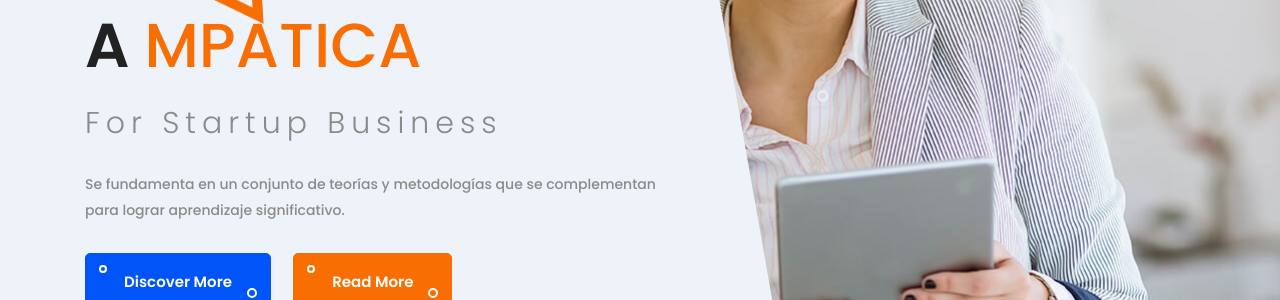
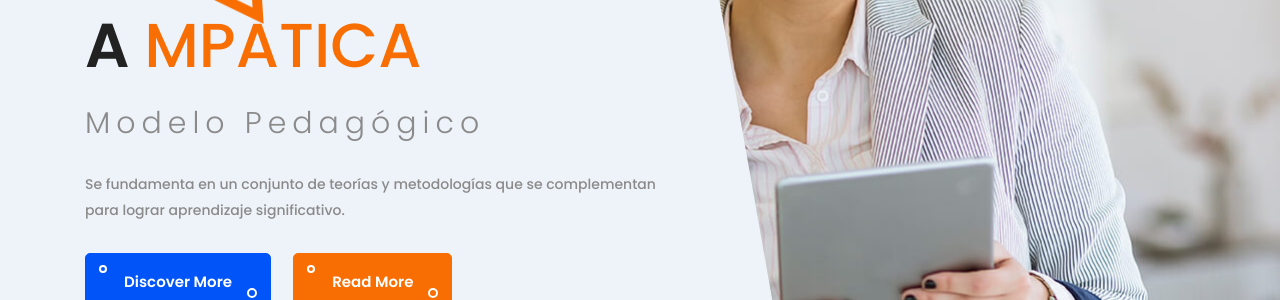
Before and after one commit to elemprendedoronline/mpatica, a Jekyll site: the page built from index.html, in a window 1280 px wide and 900 px high, scrolled down 320 px. Shown: the part 158-458 px from the top of the window. Built offline with Jekyll 4.4.1, drawn with Linux system fonts in a browser that asks for light colours.

Commit message:
Update hero_area.html

```diff
--- a/_includes/hero_area.html
+++ b/_includes/hero_area.html
@@ -7,7 +7,7 @@
             <div class="col-lg-7 col-md-9">
                 <div class="banner-content">
                     <h1 class="title wow fadeInLeft" data-wow-duration="1.2s" data-wow-delay="1s">Bienvenido <span> a <span> MPATICA</span></span> </h1>
-                    <span class="wow fadeInLeft" data-wow-duration="1.2s" data-wow-delay="1.5s">For Startup Business</span>
+                    <span class="wow fadeInLeft" data-wow-duration="1.2s" data-wow-delay="1.5s">Modelo pedagógico</span>
                     <p class="wow fadeInLeft" data-wow-duration="1.2s" data-wow-delay="2s">Se fundamenta en un conjunto de teorías y metodologías que se complementan para lograr aprendizaje significativo.</p>
                     <ul class="wow fadeInLeft" data-wow-duration="1.2s" data-wow-delay="2.6s" >
                         <li><a class="main-btn" href="#">Discover More</a></li>
```
